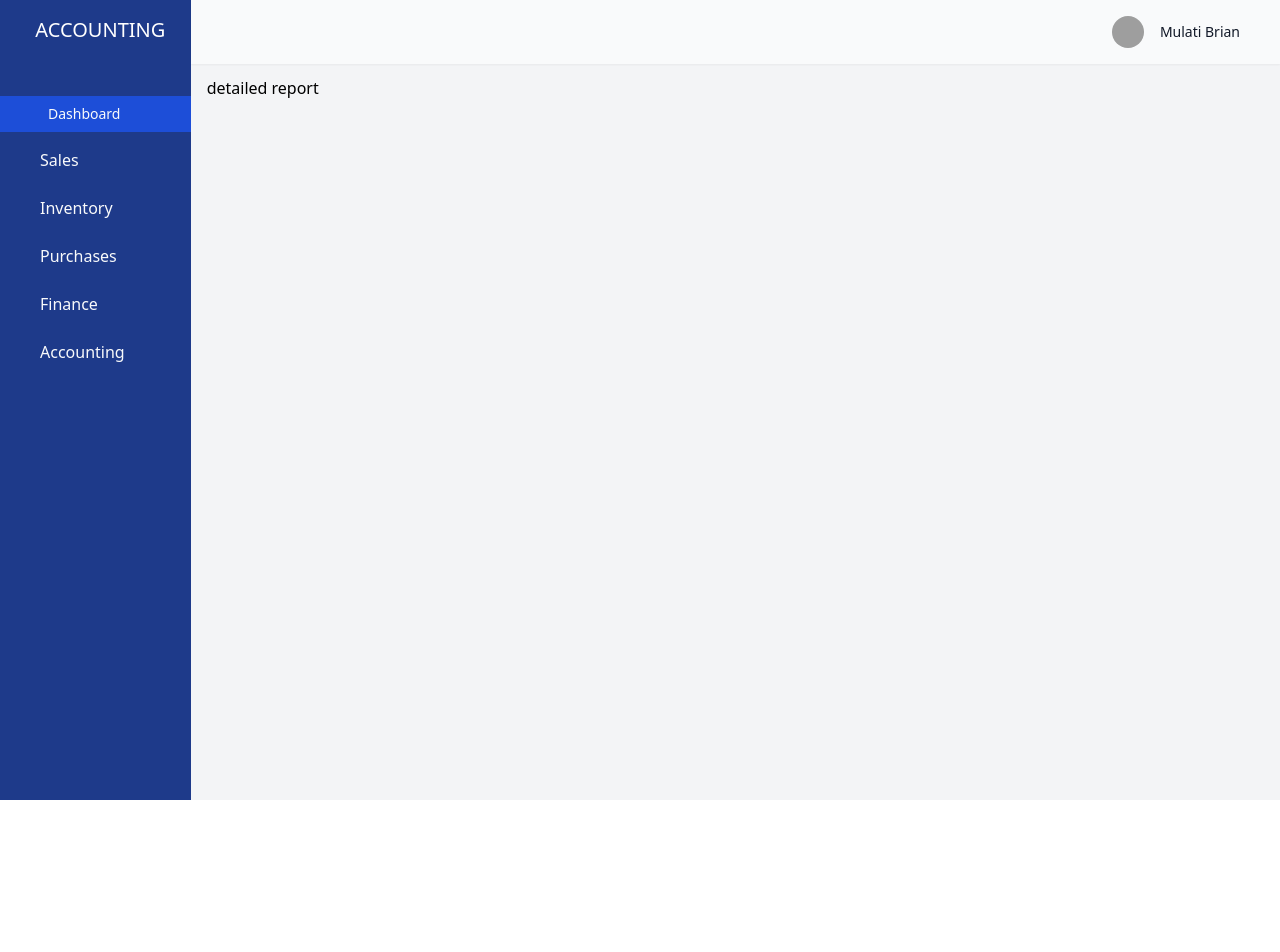
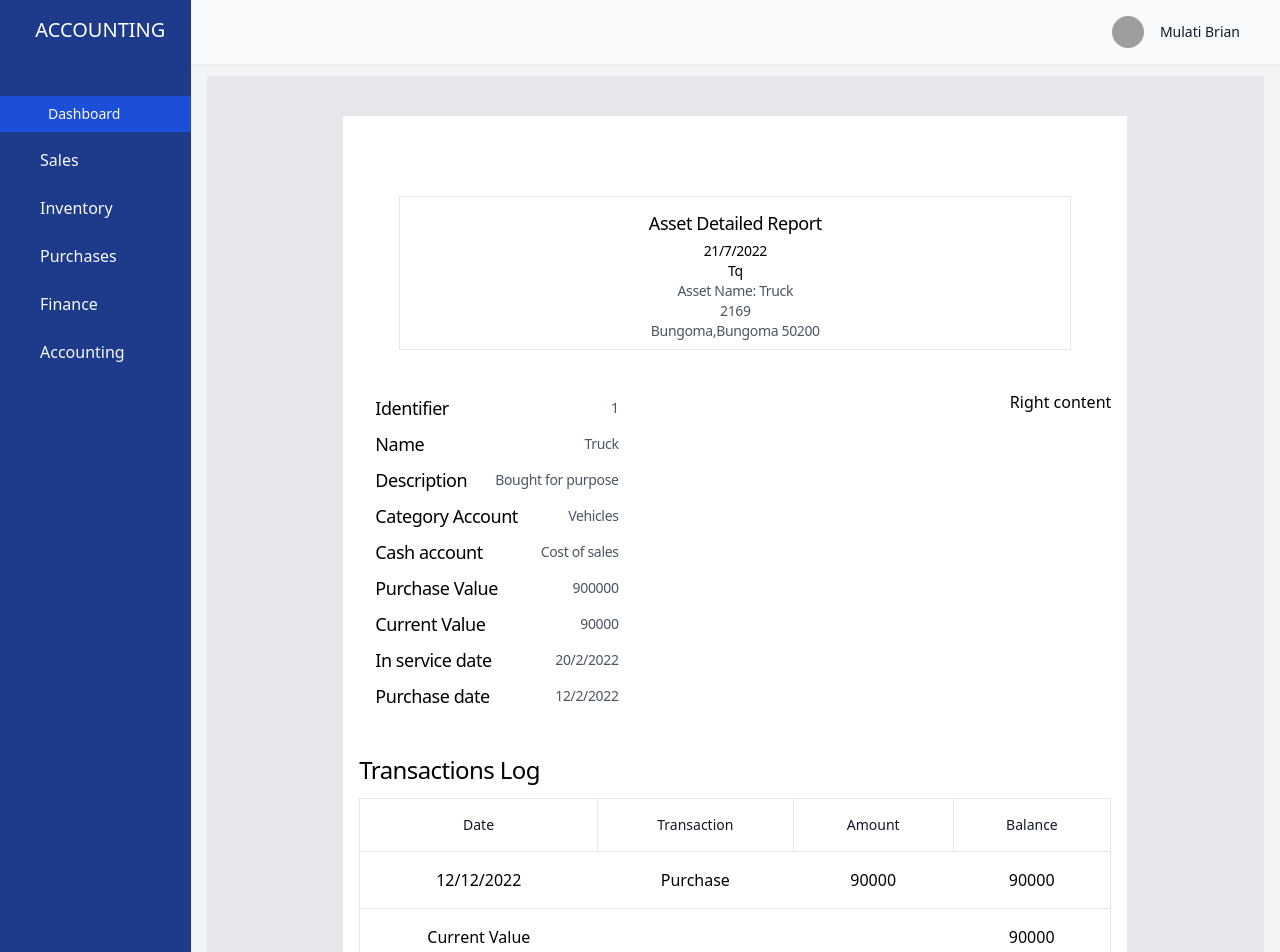
Before and after one commit to Brian-mula/accounting, a Nuxt app: page /details/123 in a window 1280 px wide. Shown: the top 952 px of the page. Before the commit the page ends 800 px from the top, so only its background shows below. Built offline with nearby package versions, Linux system fonts and the light colour scheme; grey boxes are pictures that could not be loaded.

Commit message:
added asset report form

```diff
--- a/pages/details/[id].vue
+++ b/pages/details/[id].vue
@@ -1,13 +1,210 @@
 <template>
-    <div>
-    detailed report
+  <div class="bg-gray-200 h-max w-full">
+    <div class="h-10 w-full"></div>
+    <div class="h-fit bg-white px-4 mr-auto ml-auto" id="cwidth">
+      <div class="h-10 w-full"></div>
+      <div class="h-fit border mx-10 mt-10 py-2">
+        <h5 class="mb-1 mt-1 text-lg tracking-tight text-center font-normal">
+          Asset Detailed Report
+        </h5>
+        <p class="text-sm tracking-tight text-center px-1 py-0 font-normal">
+          21/7/2022
+        </p>
+        <p class="text-sm tracking-tight text-center px-1 py-0 font-normal">
+          Tq
+        </p>
+        <p
+          class="text-sm tracking-tight text-center px-1 py-0 font-normal text-gray-600"
+        >
+          Asset Name: Truck
+        </p>
+        <p
+          class="text-sm tracking-tight text-center px-1 py-0 font-normal text-gray-600"
+        >
+          2169
+        </p>
+        <p
+          class="text-sm tracking-tight text-center px-1 py-0 font-normal text-gray-600"
+        >
+          Bungoma,Bungoma 50200
+        </p>
+      </div>
+      <div class="flex justify-between mt-10">
+        <div class="">
+          <div class="flex px-4 justify-between items-center">
+            <h5 class="mb-1 mt-1 text-lg tracking-tight font-normal mr-6">
+              Identifier
+            </h5>
+            <p
+              class="text-sm font-normal tracking-tight px-1 pr-4 py-0 text-gray-600"
+            >
+              1
+            </p>
+          </div>
+          <div class="flex px-4 justify-between items-center">
+            <h5 class="mb-1 mt-1 text-lg tracking-tight font-normal mr-6">
+              Name
+            </h5>
+            <p
+              class="text-sm font-normal tracking-tight px-1 pr-4 py-0 text-gray-600"
+            >
+              Truck
+            </p>
+          </div>
+          <div class="flex px-4 justify-between items-center">
+            <h5 class="mb-1 mt-1 text-lg tracking-tight font-normal mr-6">
+              Description
+            </h5>
+            <p
+              class="text-sm font-normal tracking-tight px-1 pr-4 py-0 text-gray-600"
+            >
+              Bought for purpose
+            </p>
+          </div>
+          <div class="flex px-4 justify-between items-center">
+            <h5 class="mb-1 mt-1 text-lg tracking-tight font-normal mr-6">
+              Category Account
+            </h5>
+            <p
+              class="text-sm font-normal tracking-tight px-1 pr-4 py-0 text-gray-600"
+            >
+              Vehicles
+            </p>
+          </div>
+          <div class="flex px-4 justify-between items-center">
+            <h5 class="mb-1 mt-1 text-lg tracking-tight font-normal mr-6">
+              Cash account
+            </h5>
+            <p
+              class="text-sm font-normal tracking-tight px-1 pr-4 py-0 text-gray-600"
+            >
+              Cost of sales
+            </p>
+          </div>
+          <div class="flex px-4 justify-between items-center">
+            <h5 class="mb-1 mt-1 text-lg tracking-tight font-normal mr-6">
+              Purchase Value
+            </h5>
+            <p
+              class="text-sm font-normal tracking-tight px-1 pr-4 py-0 text-gray-600"
+            >
+              900000
+            </p>
+          </div>
+          <div class="flex px-4 justify-between items-center">
+            <h5 class="mb-1 mt-1 text-lg tracking-tight font-normal mr-6">
+              Current Value
+            </h5>
+            <p
+              class="text-sm font-normal tracking-tight px-1 pr-4 py-0 text-gray-600"
+            >
+              90000
+            </p>
+          </div>
+          <div class="flex px-4 justify-between items-center">
+            <h5 class="mb-1 mt-1 text-lg tracking-tight font-normal mr-6">
+              In service date
+            </h5>
+            <p
+              class="text-sm font-normal tracking-tight px-1 pr-4 py-0 text-gray-600"
+            >
+              20/2/2022
+            </p>
+          </div>
+          <div class="flex px-4 justify-between items-center">
+            <h5 class="mb-1 mt-1 text-lg tracking-tight font-normal mr-6">
+              Purchase date
+            </h5>
+            <p
+              class="text-sm font-normal tracking-tight px-1 pr-4 py-0 text-gray-600"
+            >
+              12/2/2022
+            </p>
+          </div>
+        </div>
+        <div>Right content</div>
+      </div>
+      <h5 class="mb-1 mt-10 text-2xl tracking-tight font-normal">
+        Transactions Log
+      </h5>
+      <div class="flex flex-col">
+        <div class="overflow-x-auto sm:-mx-6 lg:-mx-8">
+          <div class="py-2 inline-block min-w-full sm:px-6 lg:px-8">
+            <div class="overflow-hidden">
+              <table class="min-w-full border text-center">
+                <thead class="border-b">
+                  <tr>
+                    <th
+                      scope="col"
+                      class="text-sm font-medium text-gray-900 px-6 py-4 border-r"
+                    >
+                      Date
+                    </th>
+                     <th
+                      scope="col"
+                      class="text-sm font-medium text-gray-900 px-6 py-4 border-r"
+                    >
+                      Transaction
+                    </th>
+                     <th
+                      scope="col"
+                      class="text-sm font-medium text-gray-900 px-6 py-4 border-r"
+                    >
+                      Amount
+                    </th>
+                     <th
+                      scope="col"
+                      class="text-sm font-medium text-gray-900 px-6 py-4 border-r"
+                    >
+                      Balance
+                    </th>
+                  </tr>
+                </thead>
+                <tbody>
+                 <tr class="bg-white border-b ">
+                 <td class="py-4 px-6">
+                    12/12/2022
+                </td>
+                <td class="py-4 px-6">
+                    Purchase
+                </td>
+                <td class="py-4 px-6">
+                    90000
+                </td>
+                <td class="py-4 px-6">
+                    90000
+                </td>
+                 </tr>
+                  <tr class="bg-white border-b ">
+                 <td class="py-4 px-6">
+                    Current Value
+                </td>
+                <td class="py-4 px-6" colspan="2">
+
+                </td>
+                <!-- <td class="py-4 px-6">
+                    90000
+                </td> -->
+                <td class="py-4 px-6">
+                    90000
+                </td>
+                 </tr>
+                </tbody>
+              </table>
+            </div>
+          </div>
+        </div>
+      </div>
+
     </div>
+    <div class="h-10"></div>
+  </div>
 </template>
 
-<script setup>
+<script setup></script>
 
-</script>
-
-<style lang="scss" scoped>
-
+<style lang="css" scoped>
+#cwidth {
+  width: 49rem;
+}
 </style>
```
